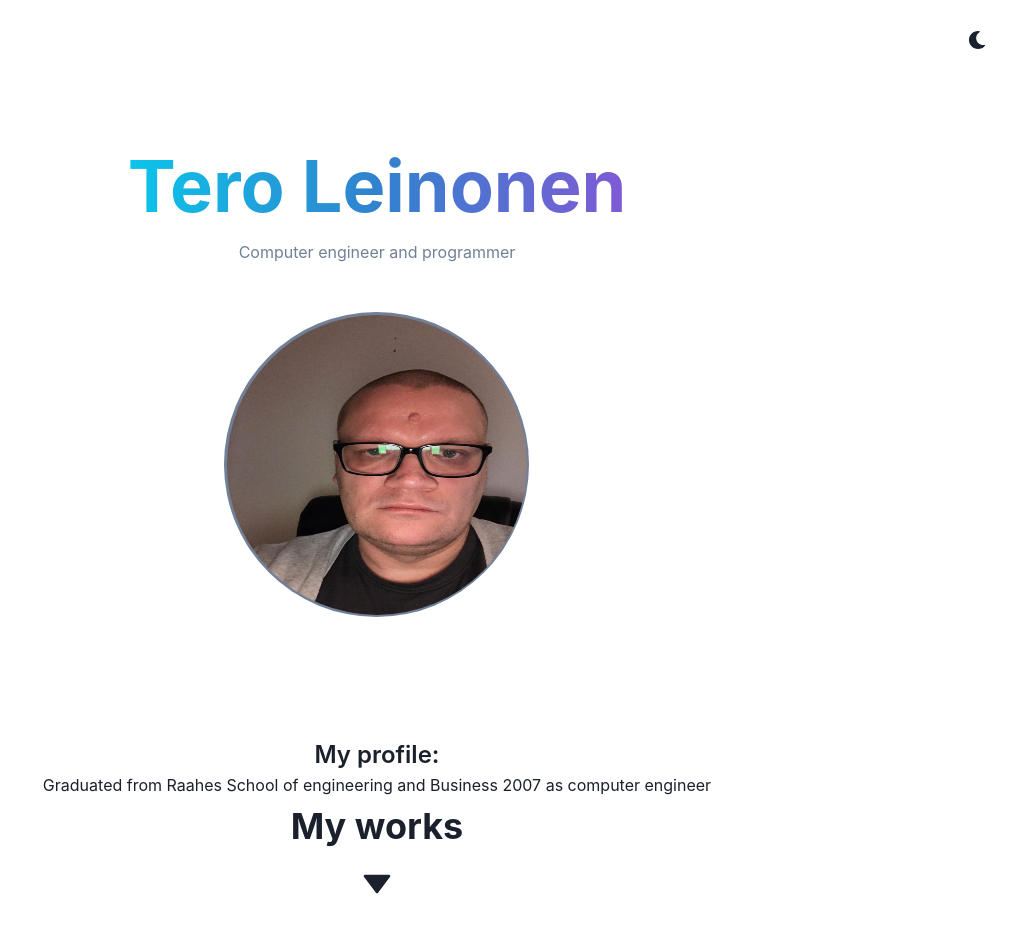
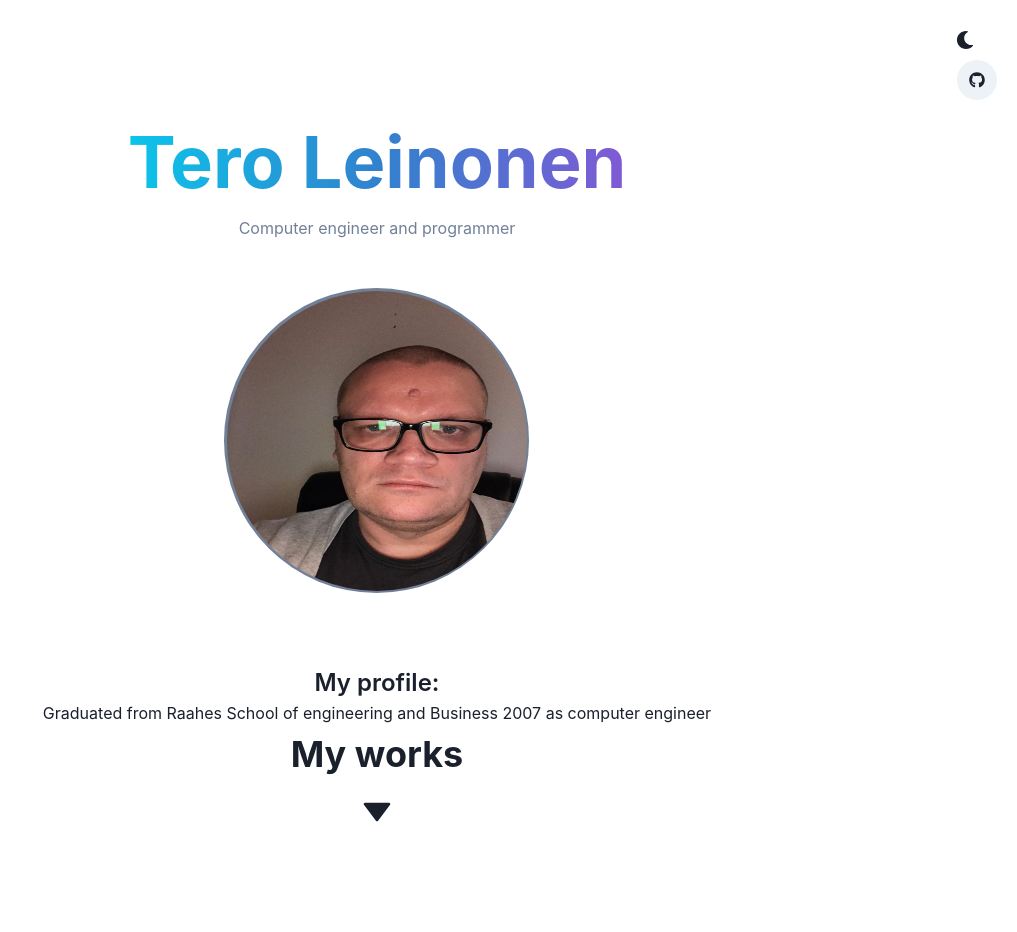
Before and after one commit to terojleinonen/portfolio-page, a React (Create React App) app: page / in a window 1280 px wide. Shown: the top 932 px of the page, without its empty margins (263-1280 px from the left). After the commit the page ends 868 px from the top, so only its background shows below. Built offline with nearby package versions, Linux system fonts and the light colour scheme.

Commit message:
booted out all mediaqueries

```diff
--- a/src/App.js
+++ b/src/App.js
@@ -1,12 +1,13 @@
 import React from 'react';
 import {
   ChakraProvider,
+  IconButton,
   Flex,
   VStack,
   theme,
-  Spacer,
 } from '@chakra-ui/react';
 import { ColorModeSwitcher } from './ColorModeSwitcher';
+import {FaGithub} from 'react-icons/fa';
 import Header from "./Components/Header";
 import Profile from "./Components/Profile";
 import Projects from "./Components/Projects";
@@ -15,9 +16,9 @@ function App() {
   return (
     <ChakraProvider theme={theme}>
           <VStack p={5}>
-            <Flex w="100%">
-              <Spacer></Spacer>
+            <Flex direction='column' alignSelf='flex-end'>
               <ColorModeSwitcher />
+              <a href="https://github.com/Tero75" target='_blank' rel="noreferrer"><IconButton ml={8} icon={<FaGithub /> }  isRound="true"></IconButton></a>
             </Flex>
             <Header />
             <Profile />
--- a/src/Components/Header.js
+++ b/src/Components/Header.js
@@ -1,23 +1,21 @@
 import { useColorMode } from '@chakra-ui/color-mode'
 import { Stack , Flex, Box, Text, Circle, Center} from '@chakra-ui/layout';
 import { Image } from '@chakra-ui/image';
-import { useMediaQuery } from '@chakra-ui/media-query';
 
 const Header = () => {
-
     const { colorMode } = useColorMode();
     const isDark = colorMode === "dark";
-    const [isNotSmallerScreen] = useMediaQuery("min-width:600px");
+
     return (
         <Stack>
-            <Flex direction={isNotSmallerScreen ? "row" : "column"} p={isNotSmallerScreen ? "32" : "0"} alignSelf="flex-start">
-                <Box mt={isNotSmallerScreen ? "0" : 16} align='center'>
+            <Flex direction='column'alignSelf="flex-start">
+                <Box align='center'>
                     <Text fontSize="7xl" fontWeight="bold" bgGradient="linear(to-r,cyan.400,blue.500,purple.500)" bgClip="text">Tero Leinonen</Text>
                     <Text color={isDark ? "gray.200" : "gray.500"}>Computer engineer and programmer</Text>
                 </Box>
                 <Center>
-                    <Circle size='305px' bg={isDark ? "gray.200" : "gray.500"} mt={isNotSmallerScreen ? "0" : "12"} mb={isNotSmallerScreen ? "0" : "12"} >
-                        <Image alignSelf="center" borderRadius='full' backgroudcolor="transparent" boxSize="300px" src="img/selfie.jpg"/>
+                    <Circle size='305px' bg={isDark ? "gray.200" : "gray.500"} mt='12' >
+                        <Image alignSelf="center" borderRadius='full' backgroudcolor="transparent"  boxSize="300px" src="img/selfie.jpg"/>
                     </Circle>
                 </Center>
             </Flex>
--- a/src/Components/Profile.js
+++ b/src/Components/Profile.js
@@ -1,12 +1,11 @@
 import { Stack, Flex,Box,Text } from '@chakra-ui/react';
-import { useMediaQuery } from '@chakra-ui/media-query';
 
 const Profile = () => {
-    const [isNotSmallerScreen] = useMediaQuery("min-width:600px");
+
     return (
         <Stack>
-            <Flex direction={isNotSmallerScreen ? "row" : "column"} spacing="200px" p={isNotSmallerScreen ? "32" : "0"} alignSelf="flex-start">
-                <Box mt={isNotSmallerScreen ? "0" : 16} align='flex-start'>
+            <Flex direction='column'  alignSelf="flex-start">
+                <Box mt='16' align='flex-start'>
                     <Text fontSize="2xl" fontWeight="semibold" align="center">My profile:</Text>
                     <Text fontSize="1xl" fontWeight="normal">Graduated from Raahes School of engineering and Business 2007 as computer engineer</Text>
                 </Box>
```
